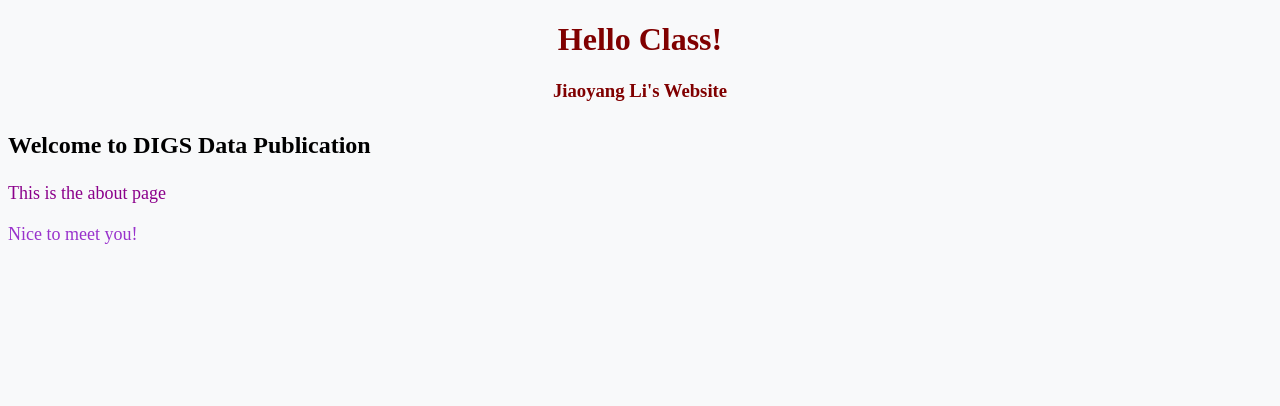
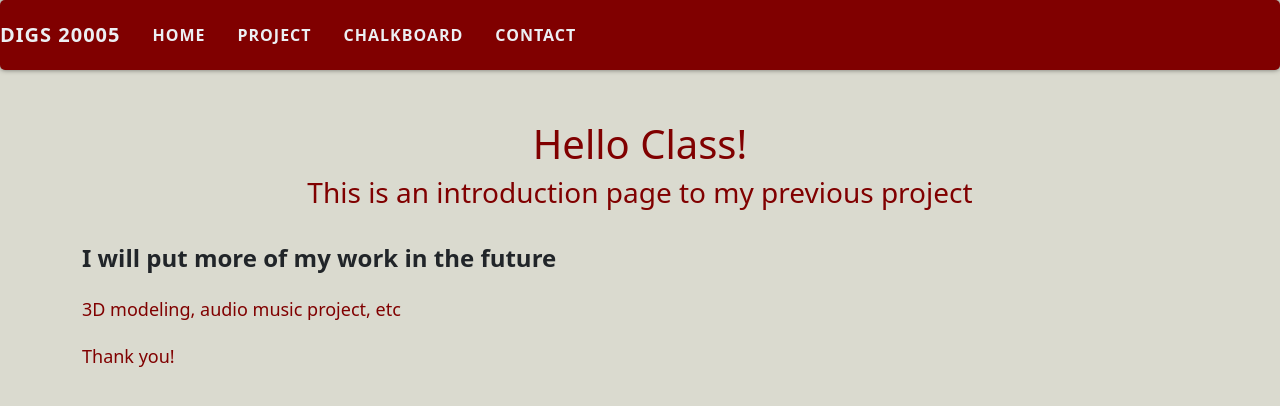
Before and after one commit to laluna559/JiaoyangLi_20005, a plain HTML site: page about.html in a window 1280 px wide. Drawn offline with nearby package versions, Linux system fonts and the light colour scheme.

Commit message:
Update about.html

```diff
--- a/about.html
+++ b/about.html
@@ -1,13 +1,78 @@
 <!DOCTYPE html>
 <html>
 <head>
-    <link rel="stylesheet" href="styles.css">
+    <meta charset="UTF-8">
+    <meta name="viewport" content="width=device-width, initial-scale=1.0">
+    <title>Jiaoyang Li's Website</title>
+    <link href="https://cdn.jsdelivr.net/npm/bootstrap@5.0.2/dist/css/bootstrap.min.css" rel="stylesheet" integrity="sha384-EVSTQN3/azprG1Anm3QDgpJLIm9Nao0Yz1ztcQTwFspd3yD65VohhpuuCOmLASjC" crossorigin="anonymous">
+    <style>
+    body {
+        background-color: #dadacf;
+    }
+    .container {
+        margin-top: 50px;
+    }
+    h1,h3{
+        color:maroon;
+        text-align: center;
+    }
+    #welcome {
+        font-size: 24px;
+        font-weight: bold;
+        margin-top: 30px;
+    }
+    #second {
+        color:maroon;
+        font-size: 18px;
+        margin-top: 20px;
+    }
+    #third {
+        color:maroon;
+        font-size: 18px;
+        margin-top: 20px;
+    }
+    .nav {
+        background-color: maroon;
+        margin-bottom: 50px;
+        border-radius: 5px;
+        overflow: hidden;
+        box-shadow: 0px 0px 5px rgba(0,0,0,0.5);
+        padding-top: 15px;
+        padding-bottom: 15px;
+    }
+    .nav-link {
+        color: #eceff3;
+        font-weight: bold;
+        text-transform: uppercase;
+        letter-spacing: 1px;
+        transition: background-color 0.2s ease;
+    }
+    .nav-link:hover {
+        background-color: #343a40;
+        color: #f8f9fa;
+    }
+    .navbar-brand {
+        color: #eceff3;
+        font-weight: bold;
+        text-transform: uppercase;
+        letter-spacing: 1px;
+    }
+    </style>
 </head>
 <body>
+    <nav class="nav nav-pills">
+        <a class="navbar-brand" href="#">DIGS 20005</a>
+        <a class="nav-link" aria-current="page" href="index.html">HOME</a>
+        <a class="nav-link" href="about.html">Project</a>
+        <a class="nav-link" href="data.html">Chalkboard</a>
+        <a class="nav-link" href="contact.html">Contact</a>
+    </nav>
+    <div class="container">
     <h1>Hello Class!</h1>
-    <h3>Jiaoyang Li's Website</h3>
-    <p id="welcome">Welcome to DIGS Data Publication</p>
-    <p id="second">This is the about page</p>
-    <p id="third">Nice to meet you!</p>
+    <h3>This is an introduction page to my previous project</h3>
+    <p id="welcome">I will put more of my work in the future</p>
+    <p id="second">3D modeling, audio music project, etc</p>
+    <p id="third">Thank you!</p>
+    </div>
 </body>
 </html>
```
